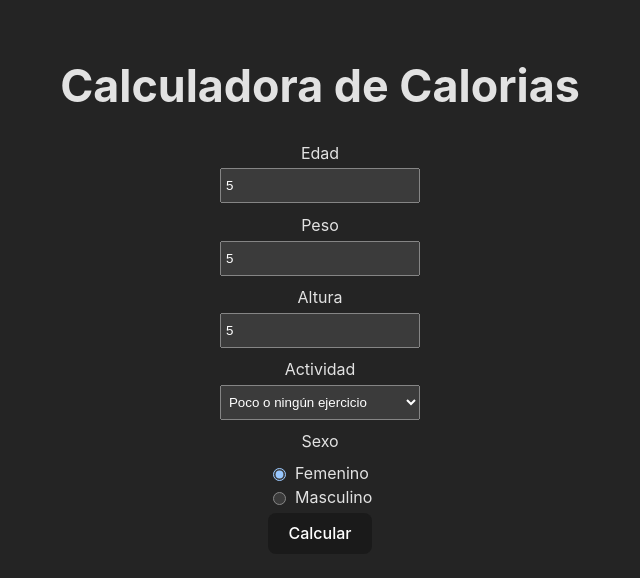
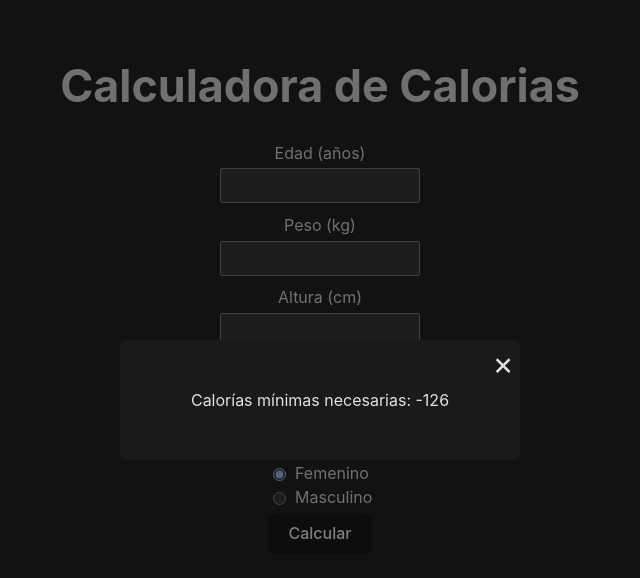
Before and after one commit to JhonEduard26/workshop-02, a website built with Vite: page index.html in a window 1280 px wide. Both pictures are taken after typing "5", "5", "5" into the empty fields and a click on the button "Calcular". Shown: the whole page, without its empty margins (320-960 px from the left). Built offline with nearby package versions, Linux system fonts and the light colour scheme.

Commit message:
add: calculate calories

```diff
--- a/calculateCalories.js
+++ b/calculateCalories.js
@@ -1,13 +1,15 @@
-export function calculateCalories(element) {
-  let counter = 0
-  const setCounter = (count) => {
-    counter = count
-    element.innerHTML = `Calcular`
+export function calculateCalories({ weight, height, age, activity, genre }) {
+  let tmb = 0
+  if (genre === "male") {
+    tmb = (10 * weight) + (6.25 * height) - (5 * age) + 5
+  } else if (genre === "female") {
+    tmb = (10 * weight) + (6.25 * height) - (5 * age) - 161
+  } else {
+    tmb = (10 * weight) + (6.25 * height) - (5 * age) + 5
   }
-  element.addEventListener('click', () => setCounter(counter + 1))
-  setCounter(0)
+
+ return Math.round(tmb * parseFloat(activity))
 }
-
 
 // * Hombres	TMB = (10 x peso en kg) + (6,25 × altura en cm) - (5 × edad en años) + 5
 // * Mujeres	TMB = (10 x peso en kg) + (6,25 × altura en cm) - (5 × edad en años) - 161
--- a/main.js
+++ b/main.js
@@ -1,21 +1,23 @@
 import './style.css'
 import { calculateCalories } from './calculateCalories.js'
+import { result } from './result'
+
 
 document.querySelector('#app').innerHTML = `
   <div>
     <h1>Calculadora de Calorias</h1>
-    <form>
-      <label for="age">Edad</label>
-      <input id="age" type="number" min="0" max="100" />
+    <form id="form" method="POST">
+      <label for="age">Edad (años)</label>
+      <input id="age" type="number" name="age" min="0" max="100" required />
 
-      <label for="weight">Peso</label>
-      <input id="weight" type="number" min="0" max="200" />
+      <label for="weight">Peso (kg)</label>
+      <input id="weight" type="number" name="weight" min="0" max="200" required />
 
-      <label for="height">Altura</label>
-      <input id="height" type="number" />
+      <label for="height">Altura (cm)</label>
+      <input id="height" type="number" name="height" min="0" max="250" required />
 
       <label for="activity">Actividad</label>
-      <select id="activity">
+      <select id="activity" name="activity">
         <option value="1.2">Poco o ningún ejercicio</option>
         <option value="1.375">Ejercicio ligero (1-3 días a la semana)</option>
         <option value="1.55">Ejercicio moderado (3-5 días a la semana)	</option>
@@ -35,8 +37,18 @@ document.querySelector('#app').innerHTML = `
         </div>
       </fieldset>
 
-      <button id="calculate" type="button"></button>
+      <button id="calculate" type="submit">Calcular</button>
     </form>
-    </div>`
+    <div id="result"></div>
+  </div>`
 
-calculateCalories(document.querySelector('#calculate'))
+document.getElementById('form').addEventListener('submit', e => {
+  e.preventDefault()
+
+  const data = Object.fromEntries(new FormData(e.target))
+
+  result(document.getElementById('result'), calculateCalories(data))
+  e.target.reset()
+})
+
+document.getElementById('age').focus()
--- /dev/null
+++ b/result.js
@@ -0,0 +1,16 @@
+export function result(element, calories) {
+  element.innerHTML = `
+    <div class="modal">
+      <div class="modal-content">
+        <span class="close">&times;</span>
+        <p>Calorías mínimas necesarias: ${calories}</p>
+      </div>
+    </div>
+  `
+}
+
+document.addEventListener('click', e => {
+  if (e.target.className === 'close') {
+    document.querySelector('.modal').style.display = 'none'
+  }
+})
--- a/style.css
+++ b/style.css
@@ -64,7 +64,7 @@ form {
   display: flex;
   flex-direction: column;
   align-items: center;
-  row-gap: 0.2em  ;
+  row-gap: 0.2em;
 }
 
 input[type="number"] {
@@ -96,3 +96,41 @@ fieldset div {
   column-gap: 0.4em;
   align-items: center;
 }
+
+.modal {
+  position: fixed;
+  top: 0;
+  left: 0;
+  z-index: 10;
+  width: 100vw;
+  height: 100vh;
+  background-color: rgba(0, 0, 0, 0.5);
+  display: flex;
+  justify-content: center;
+  align-items: center;
+}
+
+.modal-content {
+  background-color: #1a1a1a;
+  padding: 2rem;
+  border-radius: 8px;
+  width: 100%;
+  max-width: 400px;
+  max-height: 100%;
+  overflow-y: auto;
+  box-sizing: border-box;
+  position: relative;
+}
+
+.close {
+  font-size: 2em;
+  position: absolute;
+  top: 0;
+  right: 0.2em;
+  cursor: pointer;
+  transition: transform 0.25s;
+}
+
+.close:hover {
+  transform: scale(1.2);
+}
```
